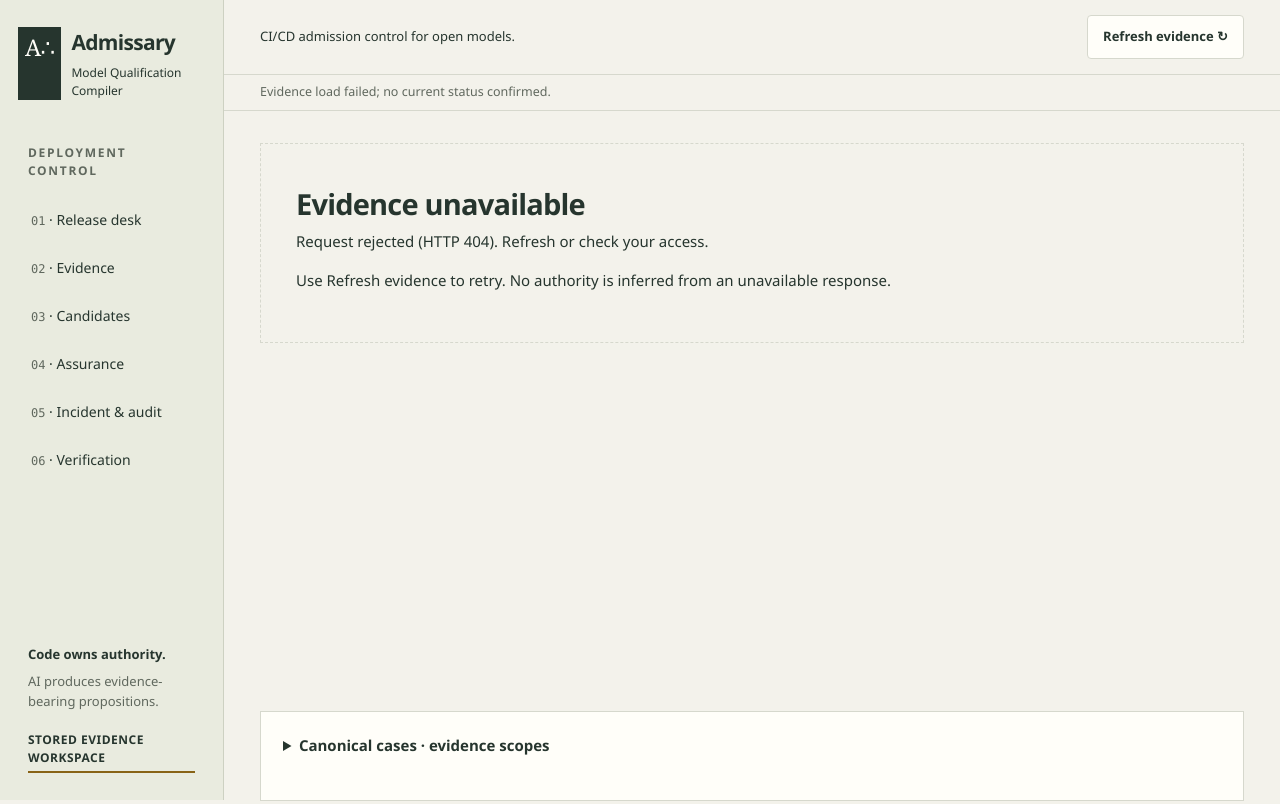
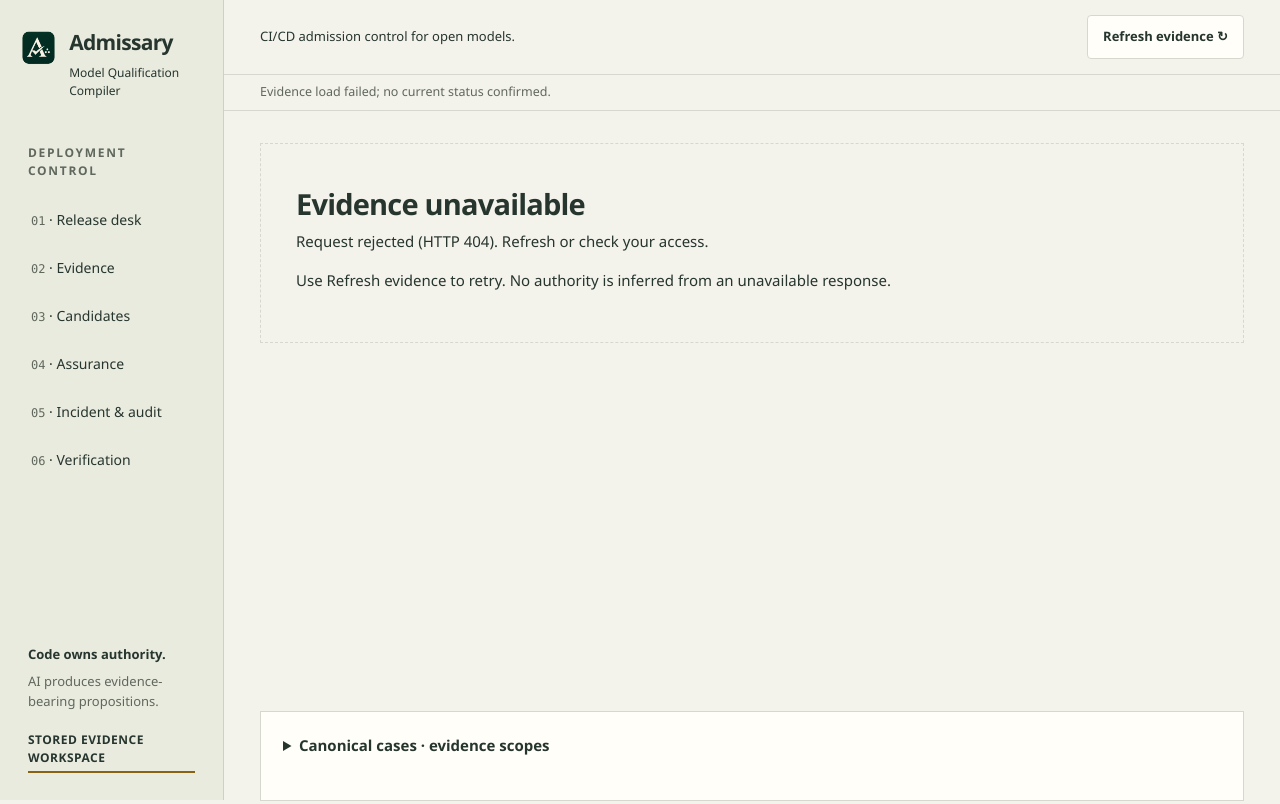
Before and after one commit to chizzydev/admissary, a website: page web/index.html in a window 1280 px wide. Shown: the top 804 px of the page. Drawn offline with Linux system fonts and the light colour scheme; no server answers.

Commit message:
Add Admissary product identity

```diff
--- a/scripts/admissary-web-lib.mjs
+++ b/scripts/admissary-web-lib.mjs
@@ -40,6 +40,7 @@ const MIME = {
   ".js": "text/javascript; charset=utf-8",
   ".json": "application/json; charset=utf-8",
   ".svg": "image/svg+xml",
+  ".png": "image/png",
 };
 
 const DEFAULT_RATE_LIMIT = {
--- a/web/index.html
+++ b/web/index.html
@@ -6,12 +6,14 @@
 <meta name="color-scheme" content="light">
 <title>Admissary — Release desk</title>
 <link rel="stylesheet" href="/styles.css">
+<link rel="icon" type="image/png" href="/assets/admissary-logo.png">
+<link rel="apple-touch-icon" href="/assets/admissary-logo.png">
 </head>
 <body>
 <a class="skip" href="#workspace">Skip to workspace</a>
 <aside class="sidebar">
 <a class="brand" href="#release">
-<b class="mark">A∴</b>
+<b class="mark"><img src="/assets/admissary-logo.png" width="1254" height="1254" alt=""></b>
 <span>Admissary<small>Model Qualification Compiler</small>
 </span>
 </a>
--- a/web/styles.css
+++ b/web/styles.css
@@ -89,10 +89,15 @@ button:disabled {
   margin-top:5px
 }
 .mark {
-  background:var(--ink);
-  color:var(--paper);
-  padding:4px 7px;
-  font:23px Georgia
+  flex:0 0 41.21875px;
+  width:41.21875px;
+}
+.mark img {
+  display:block;
+  width:100%;
+  height:auto;
+  aspect-ratio:1;
+  object-fit:contain;
 }
 .eyebrow {
   font-size:12px;
```
Also changed, not shown: web/assets/admissary-logo.png (added).
